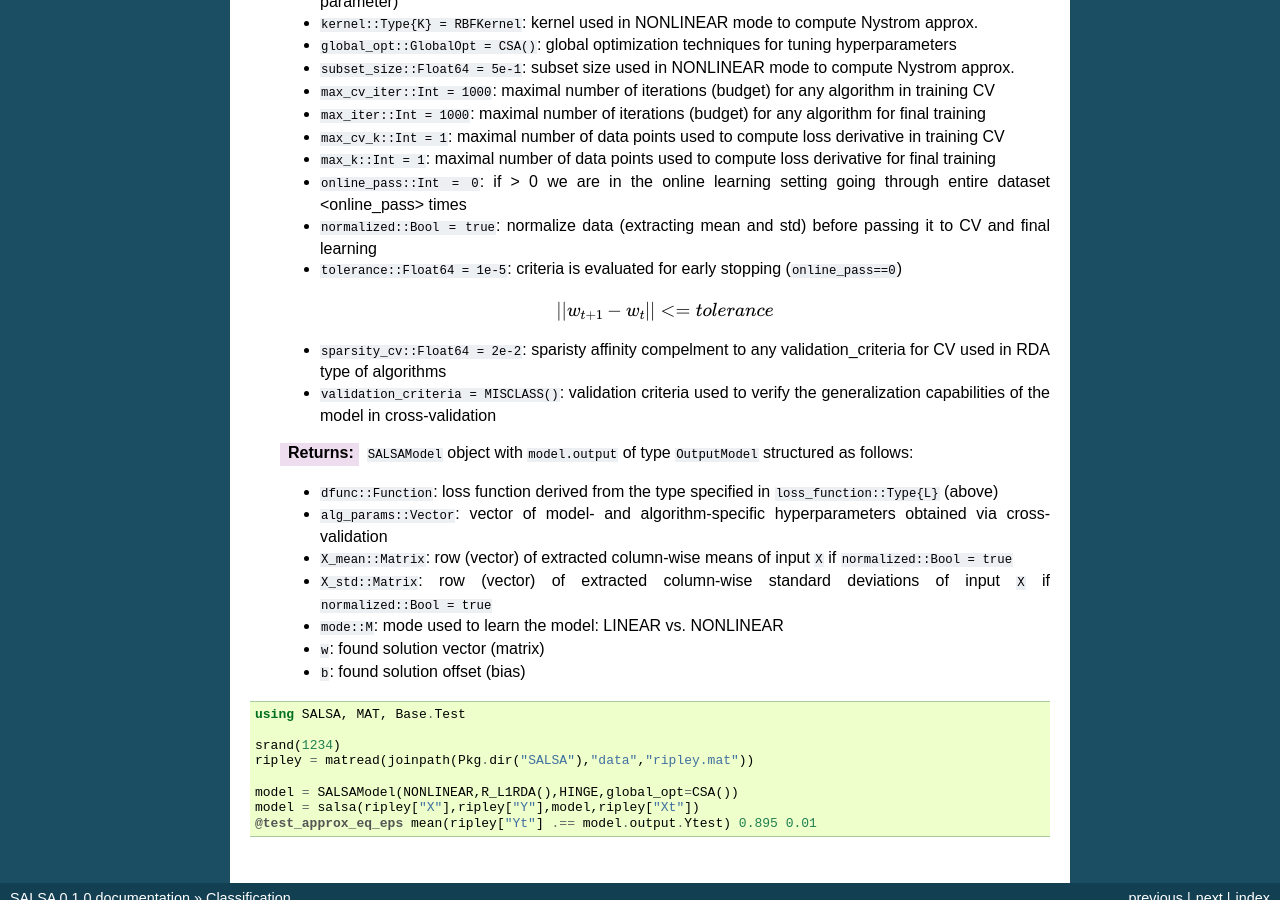
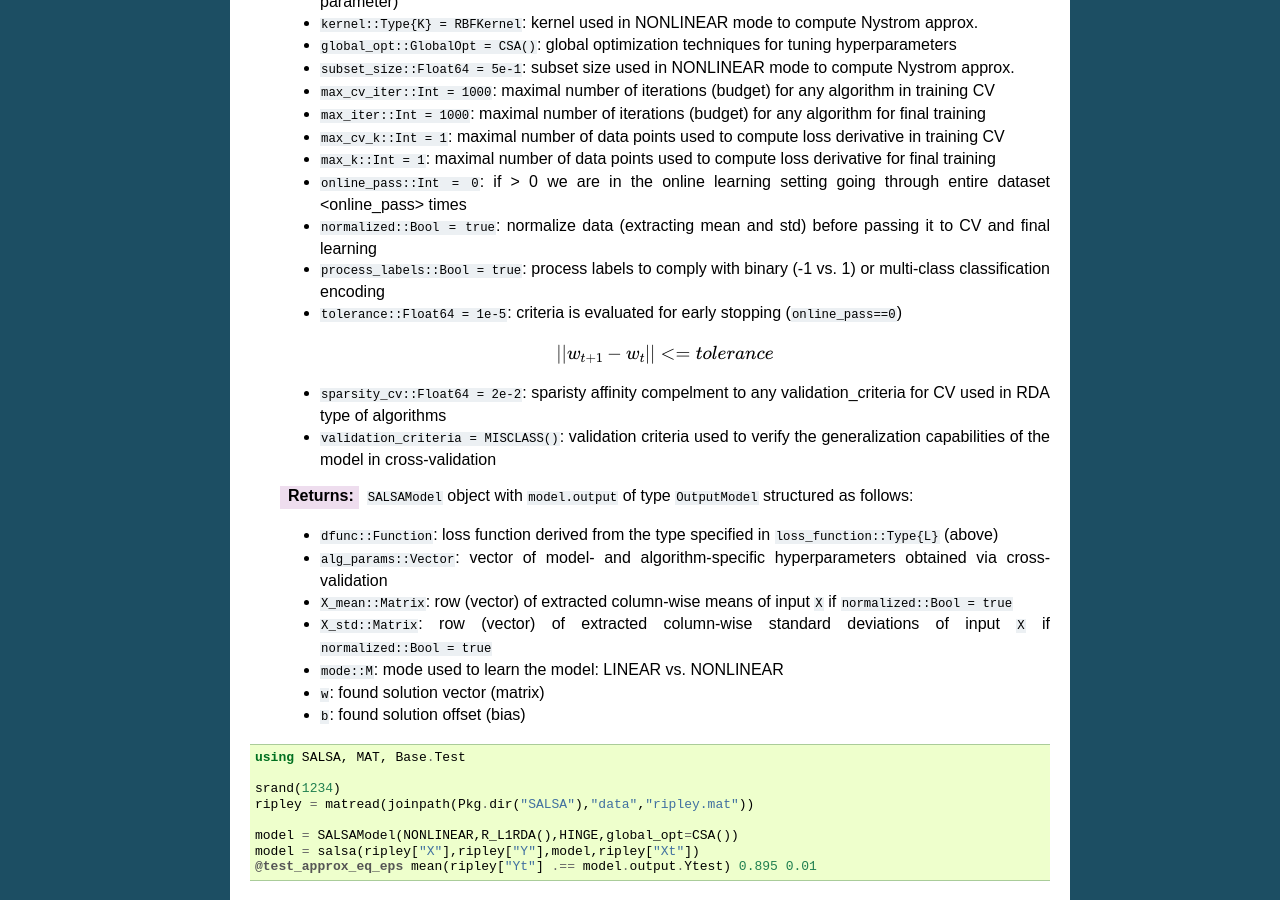
Before and after one commit to jumutc/SALSA.jl, a Sphinx documentation site: the page built from docs/source/classification.rst, in a window 1280 px wide and 900 px high, scrolled down 1365 px. Built offline with Sphinx 7.4.7, drawn with Linux system fonts in a browser that asks for light colours; formulas are drawn with MathJax 3.

Commit message:
multi-class case covered

```diff
--- a/docs/source/classification.rst
+++ b/docs/source/classification.rst
@@ -74,6 +74,7 @@ Model-based usage
     - ``max_k::Int = 1``: maximal number of data points used to compute loss derivative for final training
     - ``online_pass::Int = 0``: if > 0 we are in the online learning setting going through entire dataset <online_pass> times
     - ``normalized::Bool = true``: normalize data (extracting mean and std) before passing it to CV and final learning
+    - ``process_labels::Bool = true``: process labels to comply with binary (-1 vs. 1) or multi-class classification encoding
     - ``tolerance::Float64 = 1e-5``: criteria is evaluated for early stopping (``online_pass==0``)
     .. math::
         ||w_{t+1} - w_t|| <= tolerance
```
Also changed, not shown: 8 other files.
